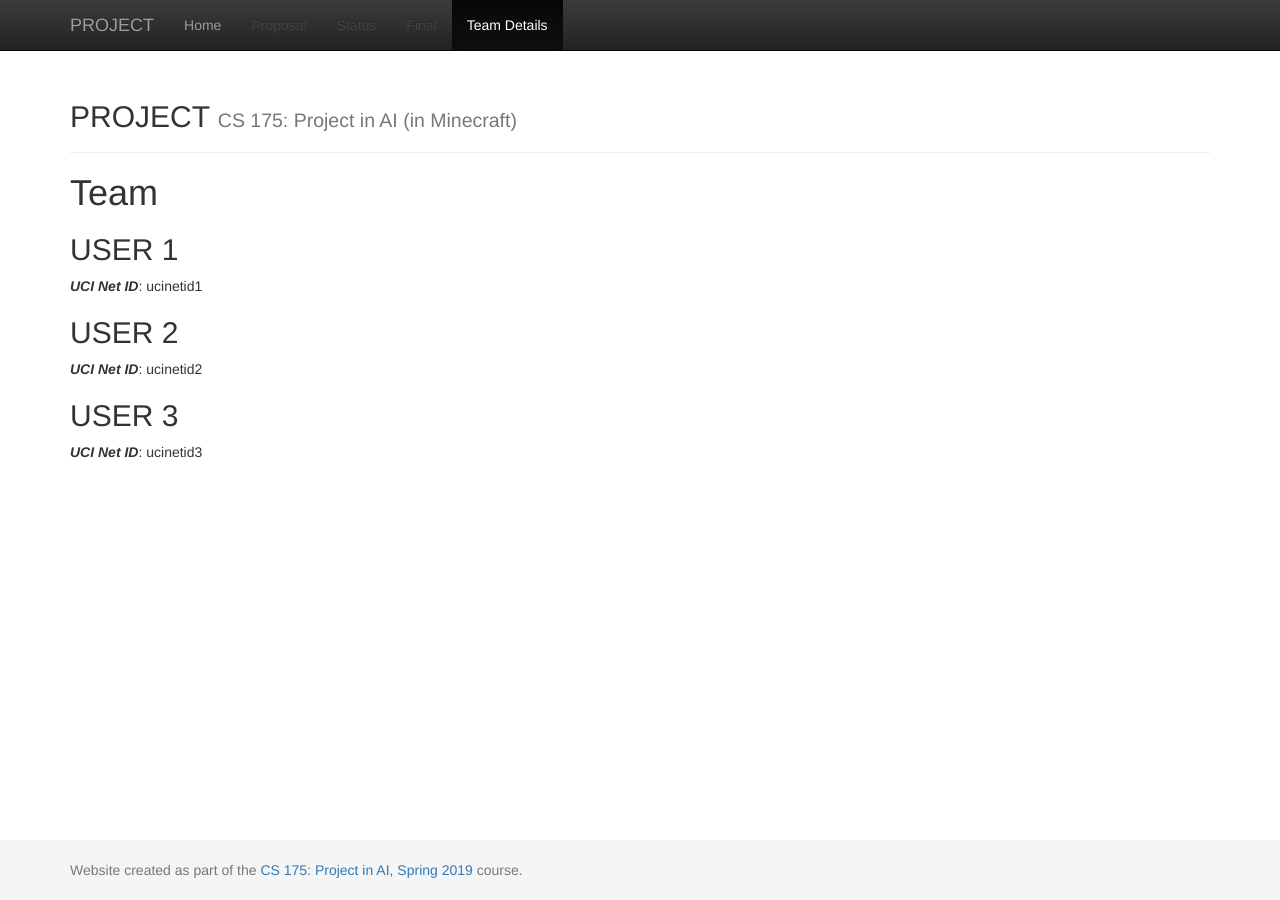
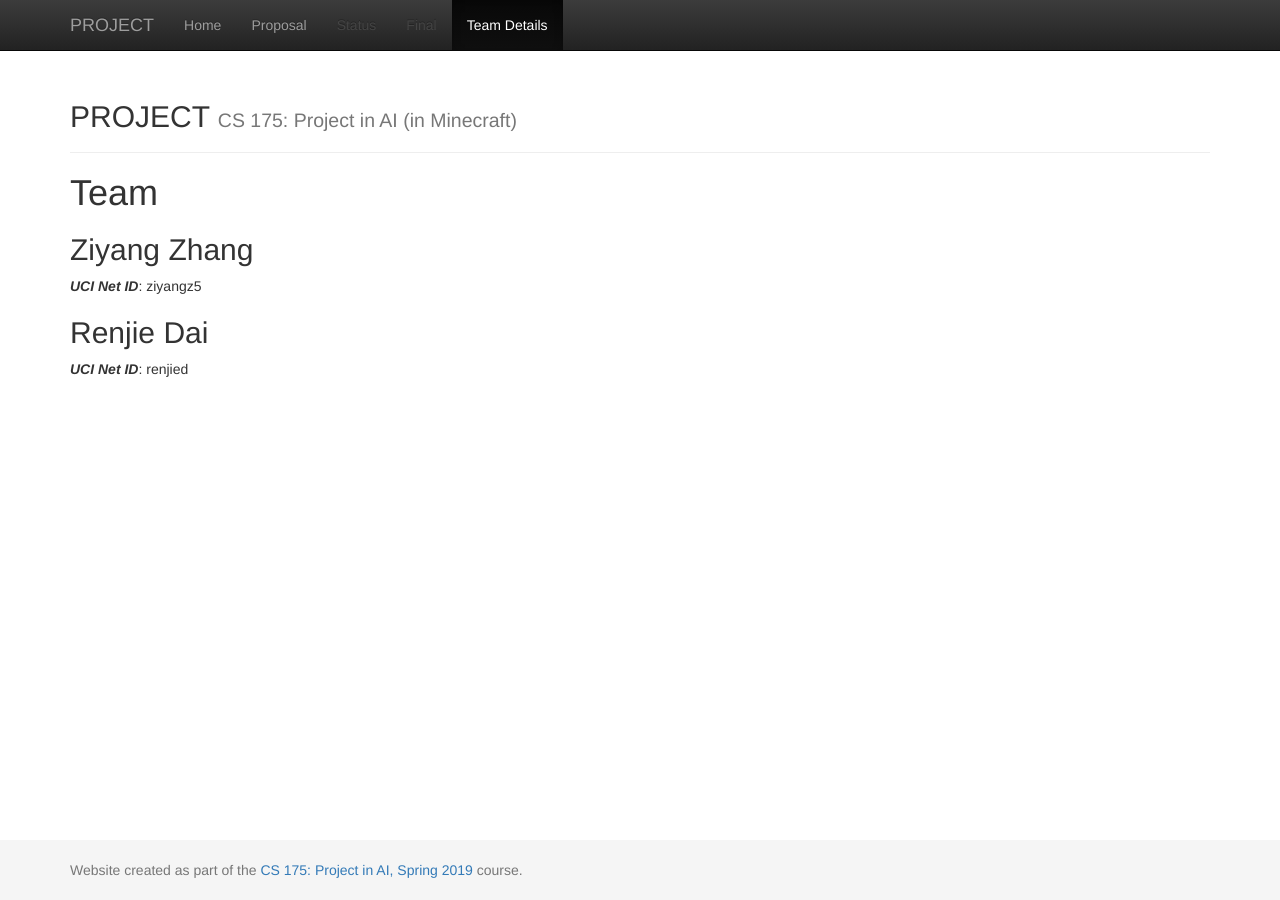
Before and after one commit to ziyangz5/MinePilot, a Jekyll site: the page built from docs/team.md, in a window 1280 px wide. Built offline with Jekyll 4.4.1, drawn with Linux system fonts in a browser that asks for light colours.

Commit message:
Proposal Init commit

```diff
--- a/docs/team.md
+++ b/docs/team.md
@@ -6,11 +6,8 @@
 # {{ page.title }}
 
 
-## USER 1
-***UCI Net ID***: ucinetid1
+## Ziyang Zhang
+***UCI Net ID***: ziyangz5
 
-## USER 2
-***UCI Net ID***: ucinetid2
-
-## USER 3
-***UCI Net ID***: ucinetid3
+## Renjie Dai
+***UCI Net ID***: renjied
```
Also changed, not shown: docs/proposal.md (added, +4 -0 lines).
